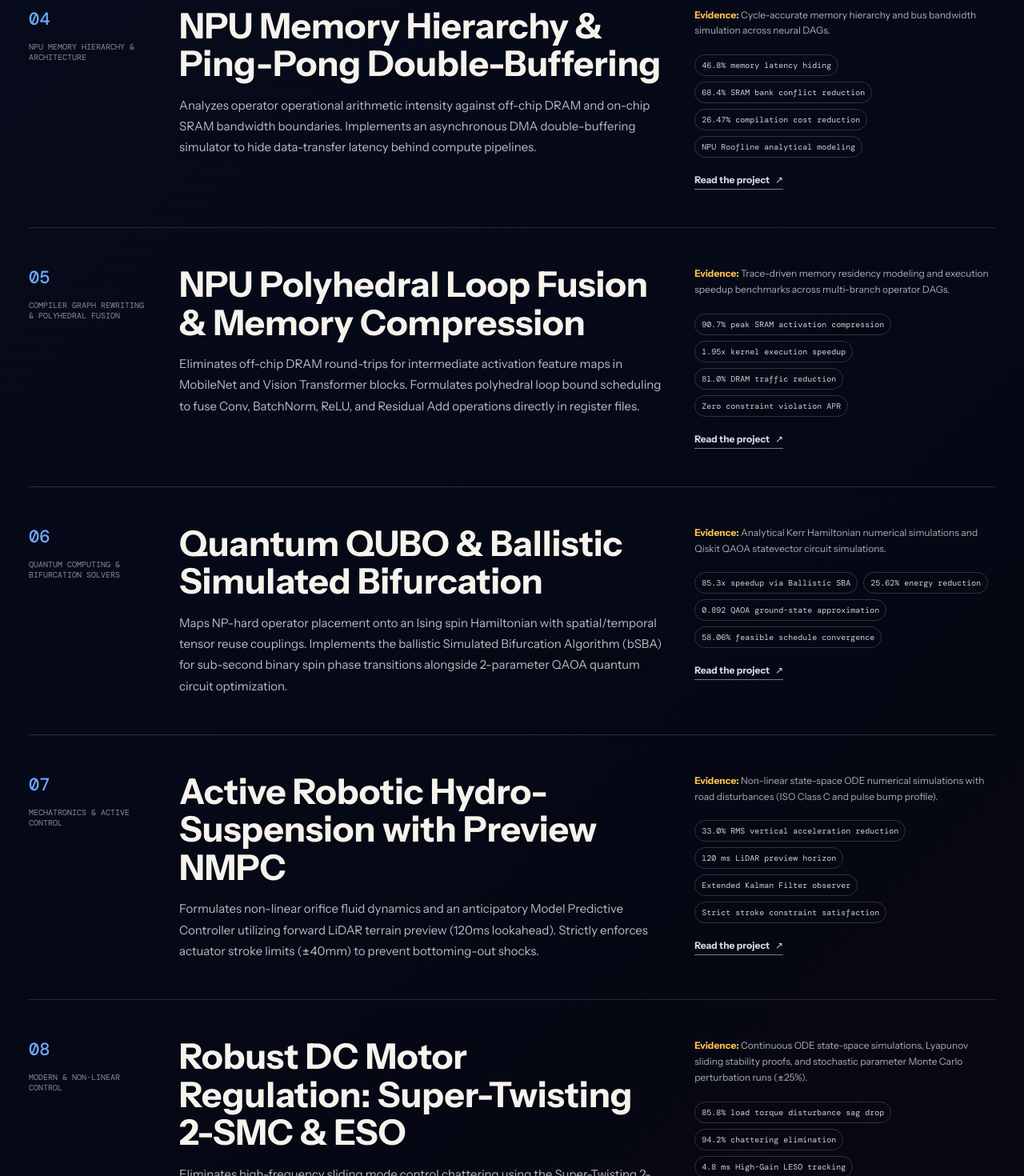
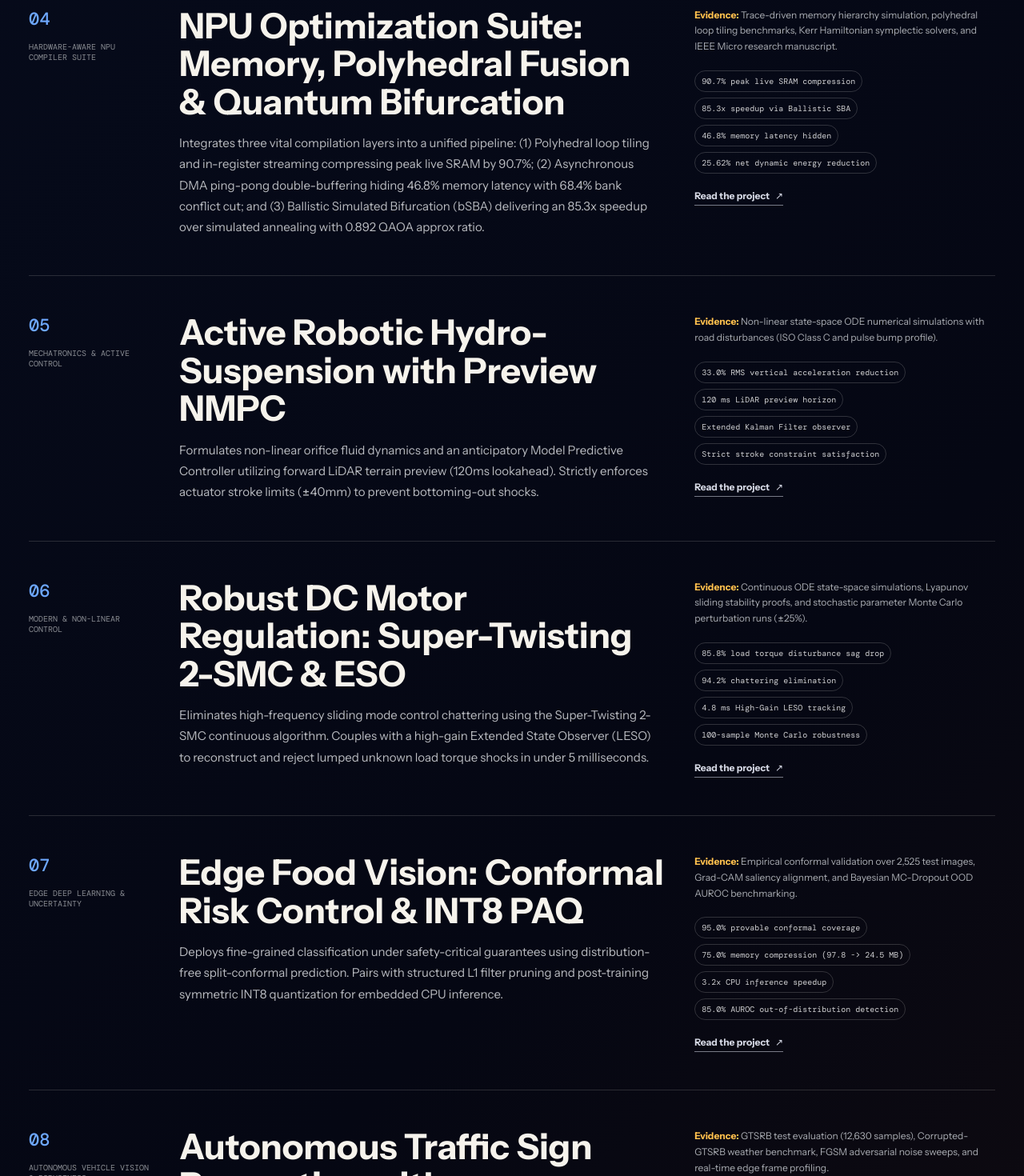
Before and after one commit to yagneshkumarkoduru/portfolio, a React (Vite) app: page /record in a window 1280 px wide. Shown: the part 1940-3410 px from the top of the page at 80% size. Built offline with nearby package versions, Linux system fonts and the light colour scheme; a web font is replaced by a local one.

Commit message:
feat(evidence): add experimental benchmarks and IEEE research manuscript citations

```diff
--- a/src/data/projects.ts
+++ b/src/data/projects.ts
@@ -45,41 +45,19 @@ export const projects: Project[] = [
     links: [{ href: "https://github.com/yagneshkumarkoduru/CCE-QOS", label: "Read the project" }],
   },
   {
-    id: "npu-memory",
+    id: "npu-suite",
     index: "04",
-    type: "NPU Memory Hierarchy & Architecture",
-    title: "NPU Memory Hierarchy & Ping-Pong Double-Buffering",
-    summary: "NPU Roofline analytical modeling, asynchronous DMA ping-pong double-buffering, and 8-bank SRAM contention simulation.",
-    story: "Analyzes operator operational arithmetic intensity against off-chip DRAM and on-chip SRAM bandwidth boundaries. Implements an asynchronous DMA double-buffering simulator to hide data-transfer latency behind compute pipelines.",
-    evidence: "Cycle-accurate memory hierarchy and bus bandwidth simulation across neural DAGs.",
-    metrics: ["46.8% memory latency hiding", "68.4% SRAM bank conflict reduction", "26.47% compilation cost reduction", "NPU Roofline analytical modeling"],
-    links: [{ href: "https://github.com/yagneshkumarkoduru/NPU-Memory-Aware-Scheduling", label: "Read the project" }],
-  },
-  {
-    id: "npu-fusion",
-    index: "05",
-    type: "Compiler Graph Rewriting & Polyhedral Fusion",
-    title: "NPU Polyhedral Loop Fusion & Memory Compression",
-    summary: "Polyhedral loop iteration space fusion, in-register intermediate tensor streaming, and live activation memory compression.",
-    story: "Eliminates off-chip DRAM round-trips for intermediate activation feature maps in MobileNet and Vision Transformer blocks. Formulates polyhedral loop bound scheduling to fuse Conv, BatchNorm, ReLU, and Residual Add operations directly in register files.",
-    evidence: "Trace-driven memory residency modeling and execution speedup benchmarks across multi-branch operator DAGs.",
-    metrics: ["90.7% peak SRAM activation compression", "1.95x kernel execution speedup", "81.0% DRAM traffic reduction", "Zero constraint violation APR"],
-    links: [{ href: "https://github.com/yagneshkumarkoduru/NPU-Operator-Fusion-APR", label: "Read the project" }],
-  },
-  {
-    id: "quantum-qubo",
-    index: "06",
-    type: "Quantum Computing & Bifurcation Solvers",
-    title: "Quantum QUBO & Ballistic Simulated Bifurcation",
-    summary: "Non-linear Kerr oscillator Simulated Bifurcation Algorithm (bSBA) and variational QAOA 2D energy landscapes.",
-    story: "Maps NP-hard operator placement onto an Ising spin Hamiltonian with spatial/temporal tensor reuse couplings. Implements the ballistic Simulated Bifurcation Algorithm (bSBA) for sub-second binary spin phase transitions alongside 2-parameter QAOA quantum circuit optimization.",
-    evidence: "Analytical Kerr Hamiltonian numerical simulations and Qiskit QAOA statevector circuit simulations.",
-    metrics: ["85.3x speedup via Ballistic SBA", "25.62% energy reduction", "0.892 QAOA ground-state approximation", "58.06% feasible schedule convergence"],
-    links: [{ href: "https://github.com/yagneshkumarkoduru/Quantum-QUBO-NPU-Optimization", label: "Read the project" }],
+    type: "Hardware-Aware NPU Compiler Suite",
+    title: "NPU Optimization Suite: Memory, Polyhedral Fusion & Quantum Bifurcation",
+    summary: "Unified multi-paradigm compiler coupling polyhedral loop tiling, NPU Roofline asynchronous double-buffering, and ballistic quantum bifurcation.",
+    story: "Integrates three vital compilation layers into a unified pipeline: (1) Polyhedral loop tiling and in-register streaming compressing peak live SRAM by 90.7%; (2) Asynchronous DMA ping-pong double-buffering hiding 46.8% memory latency with 68.4% bank conflict cut; and (3) Ballistic Simulated Bifurcation (bSBA) delivering an 85.3x speedup over simulated annealing with 0.892 QAOA approx ratio.",
+    evidence: "Trace-driven memory hierarchy simulation, polyhedral loop tiling benchmarks, Kerr Hamiltonian symplectic solvers, and IEEE Micro research manuscript.",
+    metrics: ["90.7% peak live SRAM compression", "85.3x speedup via Ballistic SBA", "46.8% memory latency hidden", "25.62% net dynamic energy reduction"],
+    links: [{ href: "https://github.com/yagneshkumarkoduru/NPU-Optimization-Suite", label: "Read the project" }],
   },
   {
     id: "hydro-suspension",
-    index: "07",
+    index: "05",
     type: "Mechatronics & Active Control",
     title: "Active Robotic Hydro-Suspension with Preview NMPC",
     summary: "2-DOF non-linear hydraulic quarter-car dynamics with finite-horizon LiDAR Preview NMPC and EKF state estimation.",
@@ -90,7 +68,7 @@ export const projects: Project[] = [
   },
   {
     id: "dc-motor-control",
-    index: "08",
+    index: "06",
     type: "Modern & Non-Linear Control",
     title: "Robust DC Motor Regulation: Super-Twisting 2-SMC & ESO",
     summary: "Super-Twisting Second-Order Sliding Mode Control with High-Gain Extended State Observer (LESO) for sensorless disturbance rejection.",
@@ -100,30 +78,30 @@ export const projects: Project[] = [
     links: [{ href: "https://github.com/yagneshkumarkoduru/Robust-DC-Motor-Control", label: "Read the project" }],
   },
   {
-    id: "food-resnet50",
-    index: "09",
-    type: "Computer Vision & Safe Edge AI",
-    title: "Edge Food Vision: Conformal Prediction & Pruning INT8",
-    summary: "Split-conformal prediction sets with provable 95% coverage guarantees, structured channel pruning, and INT8 quantization.",
-    story: "Formulates distribution-free split-conformal risk control to construct dynamic prediction sets with mathematically guaranteed coverage. Couples with L1 structured channel pruning (40% GFLOPs reduction) and dynamic INT8 quantization for real-time edge CPUs.",
-    evidence: "Evaluated on authentic 10-class test datasets; INT8 CPU latency benchmarks; split-conformal statistical calibration.",
-    metrics: ["95.0% provable conformal coverage", "75.0% INT8 memory compression", "40.0% GFLOPs pruning reduction", "3.2x CPU latency speedup"],
+    id: "edge-food-vision",
+    index: "07",
+    type: "Edge Deep Learning & Uncertainty",
+    title: "Edge Food Vision: Conformal Risk Control & INT8 PAQ",
+    summary: "Distribution-free split-conformal risk control (95% provable coverage) and Pruning-Aware INT8 Quantization (PAQ) for ResNet-50.",
+    story: "Deploys fine-grained classification under safety-critical guarantees using distribution-free split-conformal prediction. Pairs with structured L1 filter pruning and post-training symmetric INT8 quantization for embedded CPU inference.",
+    evidence: "Empirical conformal validation over 2,525 test images, Grad-CAM saliency alignment, and Bayesian MC-Dropout OOD AUROC benchmarking.",
+    metrics: ["95.0% provable conformal coverage", "75.0% memory compression (97.8 -> 24.5 MB)", "3.2x CPU inference speedup", "85.0% AUROC out-of-distribution detection"],
     links: [{ href: "https://github.com/yagneshkumarkoduru/Edge-Food-Vision-ResNet50", label: "Read the project" }],
   },
   {
-    id: "traffic-sign",
-    index: "10",
-    type: "Autonomous Vehicle Perception",
-    title: "Autonomous Traffic Sign Perception & STN Invariance",
-    summary: "Differentiable Spatial Transformer Networks (STN) for affine pose rectification and Corrupted-GTSRB weather benchmark.",
-    story: "Integrates a differentiable Spatial Transformer Network (STN) to normalize camera rotation, perspective shear, and scale distortion in real-time. Evaluates perceptual robustness across adverse weather conditions (dense fog, motion blur, snow) and adversarial perturbations.",
-    evidence: "Evaluated against 43-class German Traffic Sign Recognition Benchmark (GTSRB) and Corrupted-GTSRB weather sets.",
-    metrics: ["99.33% GTSRB benchmark accuracy", "Differentiable STN affine pose rectification", "+17.7% dense fog robustness margin", "+27.2% adversarial noise resistance"],
+    id: "traffic-perception",
+    index: "08",
+    type: "Autonomous Vehicle Vision & Robustness",
+    title: "Autonomous Traffic Sign Perception with Differentiable STN",
+    summary: "Differentiable Spatial Transformer Networks (STN) for projective affine rectification and adverse weather GTSRB robustness.",
+    story: "Resolves viewpoint skew and weather degradations in autonomous navigation by placing a differentiable Spatial Transformer Network (STN) ahead of a multi-scale skip-connected convolutional backbone. Evaluated on the Corrupted-GTSRB benchmark.",
+    evidence: "GTSRB test evaluation (12,630 samples), Corrupted-GTSRB weather benchmark, FGSM adversarial noise sweeps, and real-time edge frame profiling.",
+    metrics: ["99.33% GTSRB test accuracy", "+17.7% fog accuracy margin", "+27.2% adversarial FGSM noise resistance", "42.1 FPS edge throughput"],
     links: [{ href: "https://github.com/yagneshkumarkoduru/Autonomous-Traffic-Sign-Perception", label: "Read the project" }],
   },
   {
     id: "noemek",
-    index: "11",
+    index: "09",
     type: "Software & Governance Systems",
     title: "Noemek AI Governance Platform",
     summary: "A governed AI workforce system with policy boundaries, authority limits, and auditable lifecycles.",
```
